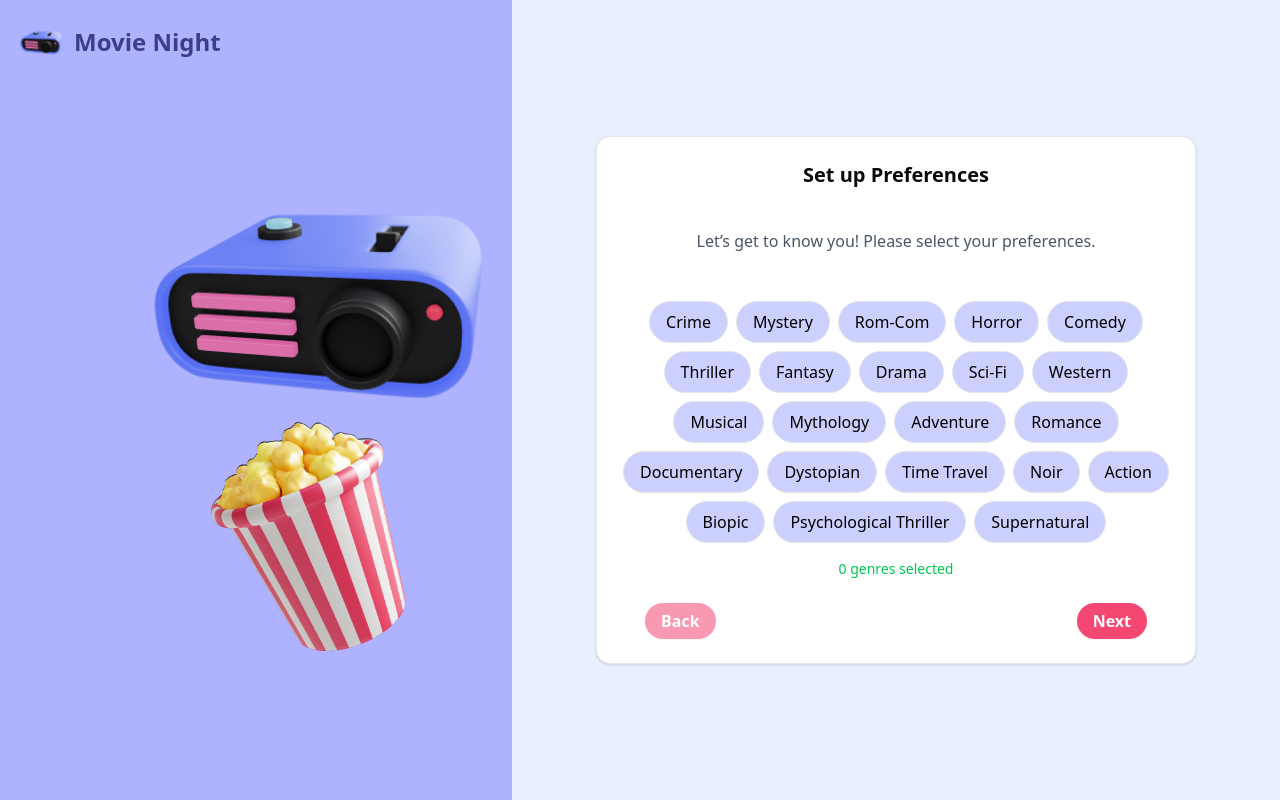
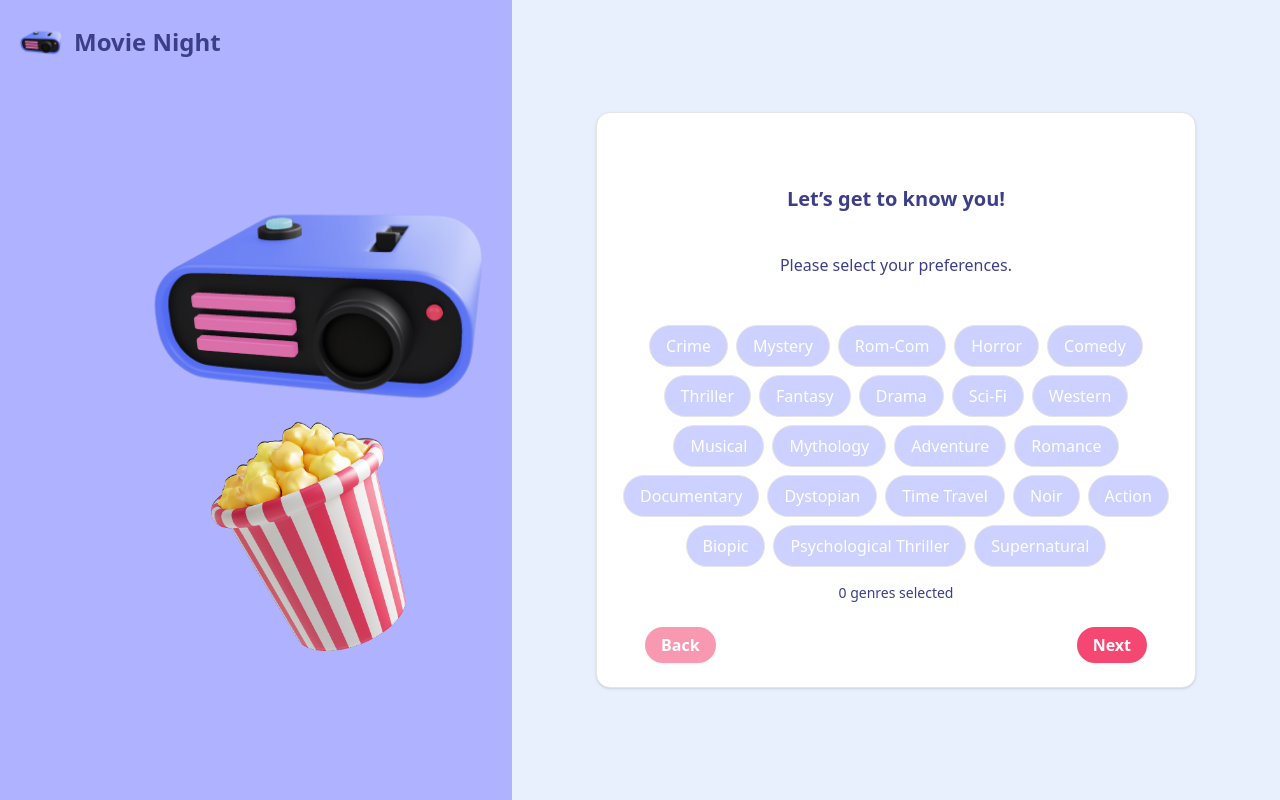
Before and after one commit to minnaheim/group_19_client, a Next.js app: page /preferences in a window 1280 px wide. Built offline with nearby package versions, Linux system fonts and the light colour scheme.

Commit message:
changed font color to match figma

```diff
--- a/src/app/(preferences)/layout.tsx
+++ b/src/app/(preferences)/layout.tsx
@@ -36,12 +36,13 @@ const PreferenceLayout: React.FC<{ children: React.ReactNode }> = ({
 
       <div className="col-span-6 flex items-center justify-center bg-[#e8f0fe] max-md: h-screen">
         <Card className="w-[600px] p-6 m-6">
-          <h2 className="text-xl font-bold text-center mb-4">
-            Set up Preferences
+          <br></br>
+          <h2 className="text-xl font-bold text-center text-[#3C3F88] mb-4">
+          Let’s get to know you!
           </h2>
-          <p className="text-center text-gray-600 mb-6">
-            Let’s get to know you! Please select your preferences.
-          </p>
+          <h3 className="text-center text-[#3C3F88] mb-6">
+          Please select your preferences.
+          </h3>
           {/* layout static, here specific preference choices are being shown */}
           {children}
           <CardFooter className="flex justify-between">
--- a/src/app/(preferences)/preferences/page.tsx
+++ b/src/app/(preferences)/preferences/page.tsx
@@ -46,15 +46,15 @@ const Preferences: React.FC = () => {
             onClick={() => toggleGenre(genre)}
             className={`px-4 py-2 rounded-full border ${
               selectedGenres.includes(genre)
-                ? "bg-[#AFB3FF] text-black" // TODO: change background colors
-                : "bg-[#CCD0FF]  text-black"
+                ? "bg-[#AFB3FF] text-white"
+                : "bg-[#CDD1FF]  text-white"
             }`}
           >
             {genre}
           </button>
         ))}
       </div>
-      <p className="text-center mt-4 text-sm text-green-500">
+      <p className="text-center mt-4 text-sm text-[#3C3F88]">
         {selectedGenres.length} genres selected
       </p>
     </div>
```
